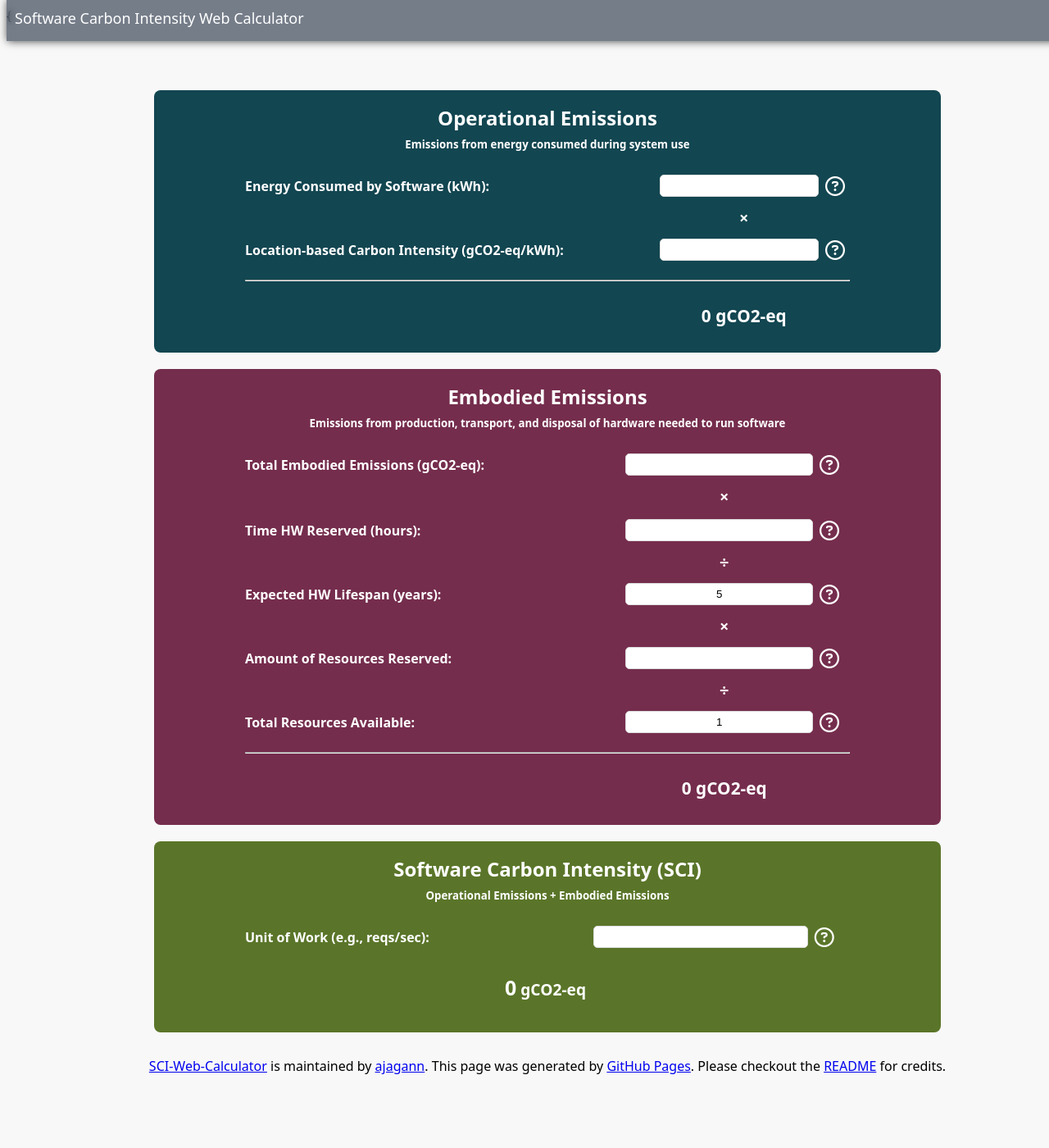
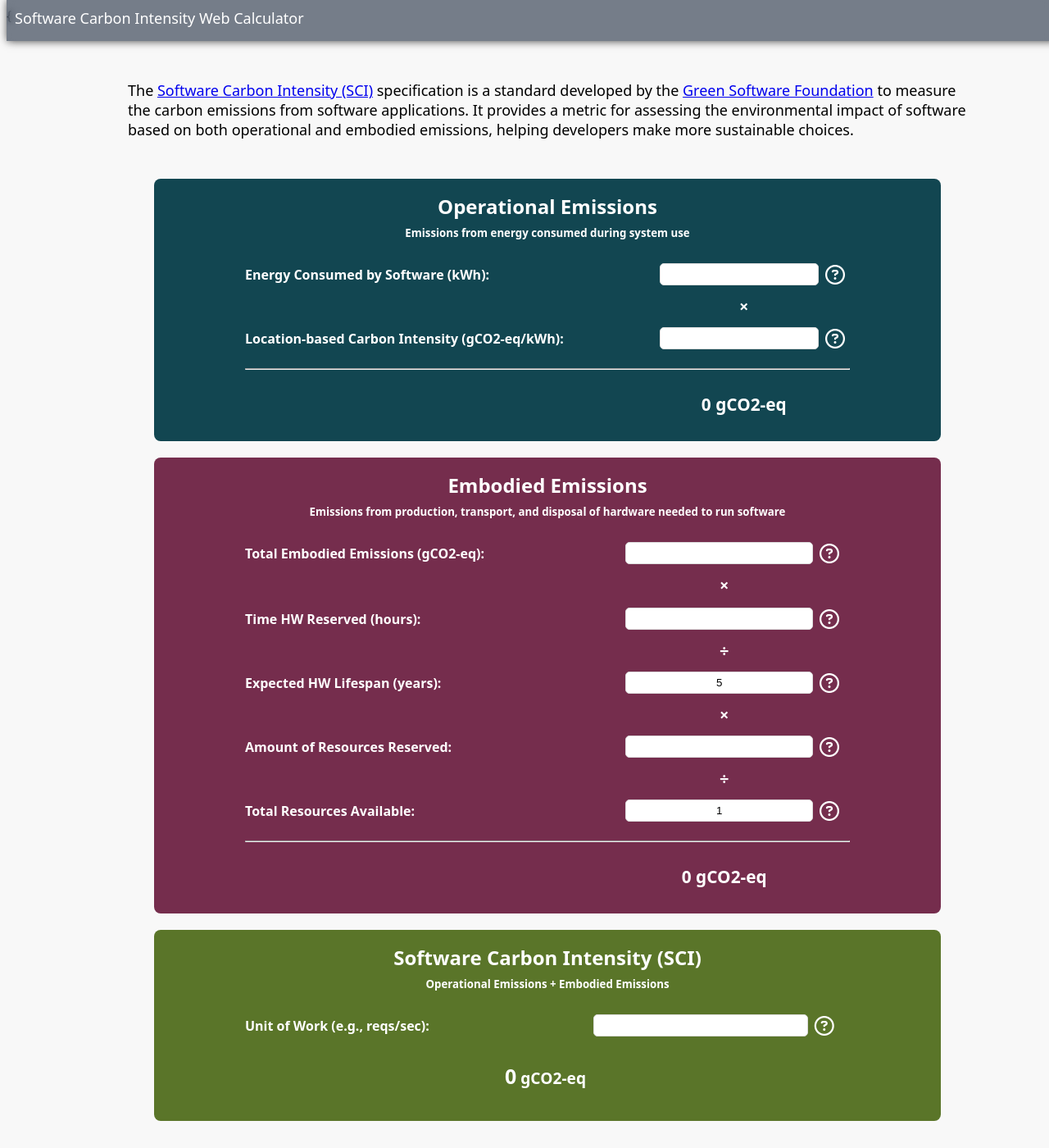
Before and after one commit to ajagann/SCI-Web-Calculator, a Jekyll site: the page built from index.html, in a window 1280 px wide and 1400 px high. Shown: the whole window at 82% size. Built offline with Jekyll 4.4.1, drawn with Linux system fonts in a browser that asks for light colours; nearby versions of some CDN libraries.

Commit message:
add explanatory header

```diff
--- a/_includes/calculator.html
+++ b/_includes/calculator.html
@@ -1,3 +1,10 @@
+<div id="explanation">
+    <p>
+        The <a href="https://sci.greensoftware.foundation/">Software Carbon Intensity (SCI)</a> specification is a standard developed by the <a href="https://greensoftware.foundation/">Green Software Foundation</a> to measure the carbon emissions from software applications.
+        It provides a metric for assessing the environmental impact of software based on both operational and embodied emissions, helping developers make more sustainable choices.
+    </p>
+</div>
+
 <div class="container">
     <!-- Operational Emissions Section -->
     <div class="section operational">
--- a/_sass/_calculation_card.scss
+++ b/_sass/_calculation_card.scss
@@ -1,6 +1,18 @@
+#explanation {
+    margin-top: 50px;
+    display: flex;
+    justify-content: center;
+
+    p {
+        width: 80vw;
+        font-weight: 400;
+        font-size: large;
+        // text-align: center;
+    }
+}
+
 .container {
     padding: 20px;
-    margin-top: 50px;
     width: 100vw;
     display: flex;
     flex-direction: column;
@@ -48,7 +60,7 @@
     margin: 10px 0;
     border-radius: 8px;
     color: #fff;
-    width: 80%;
+    width: 80vw;
     display: grid;
     justify-items: center;
     font-weight: bold;
```
